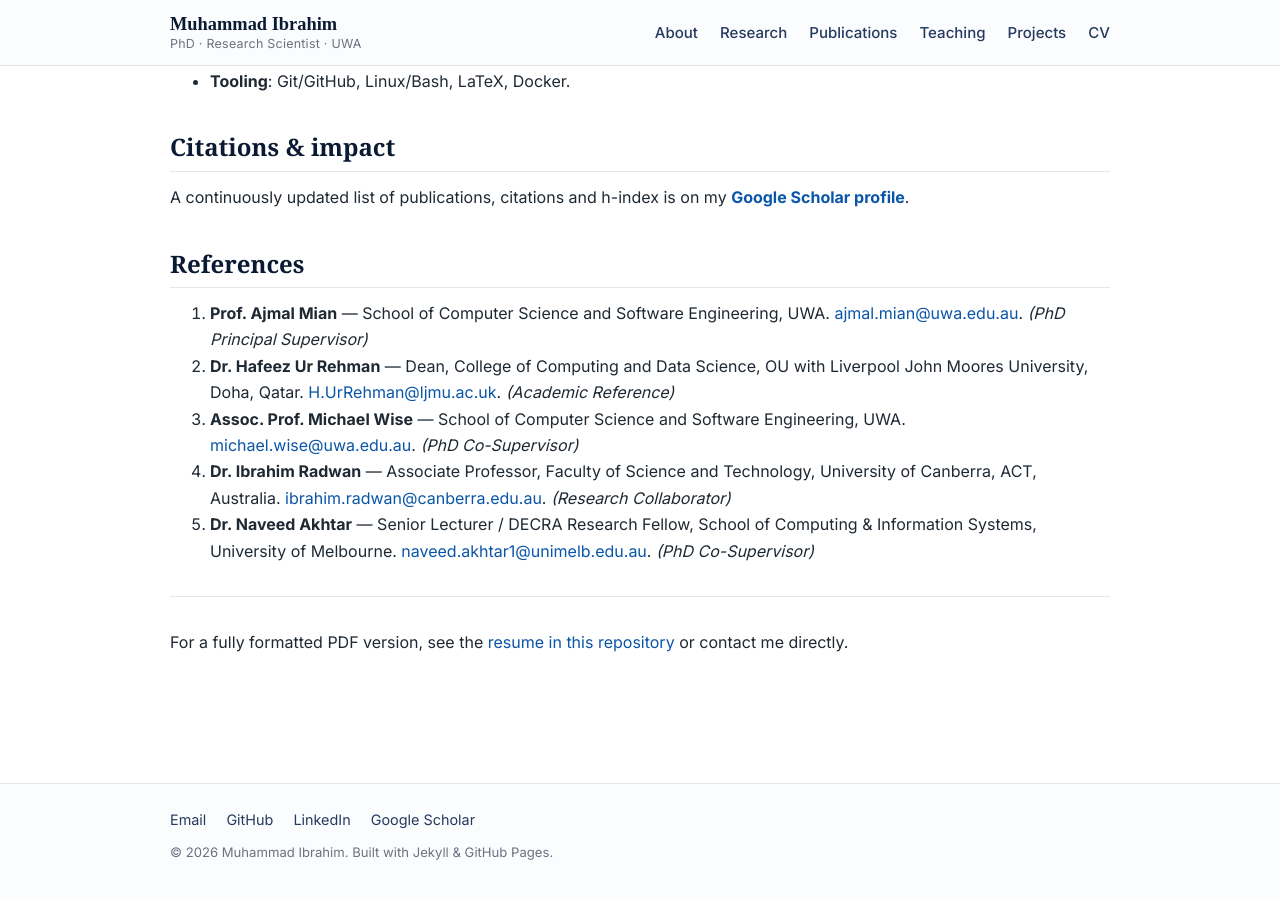
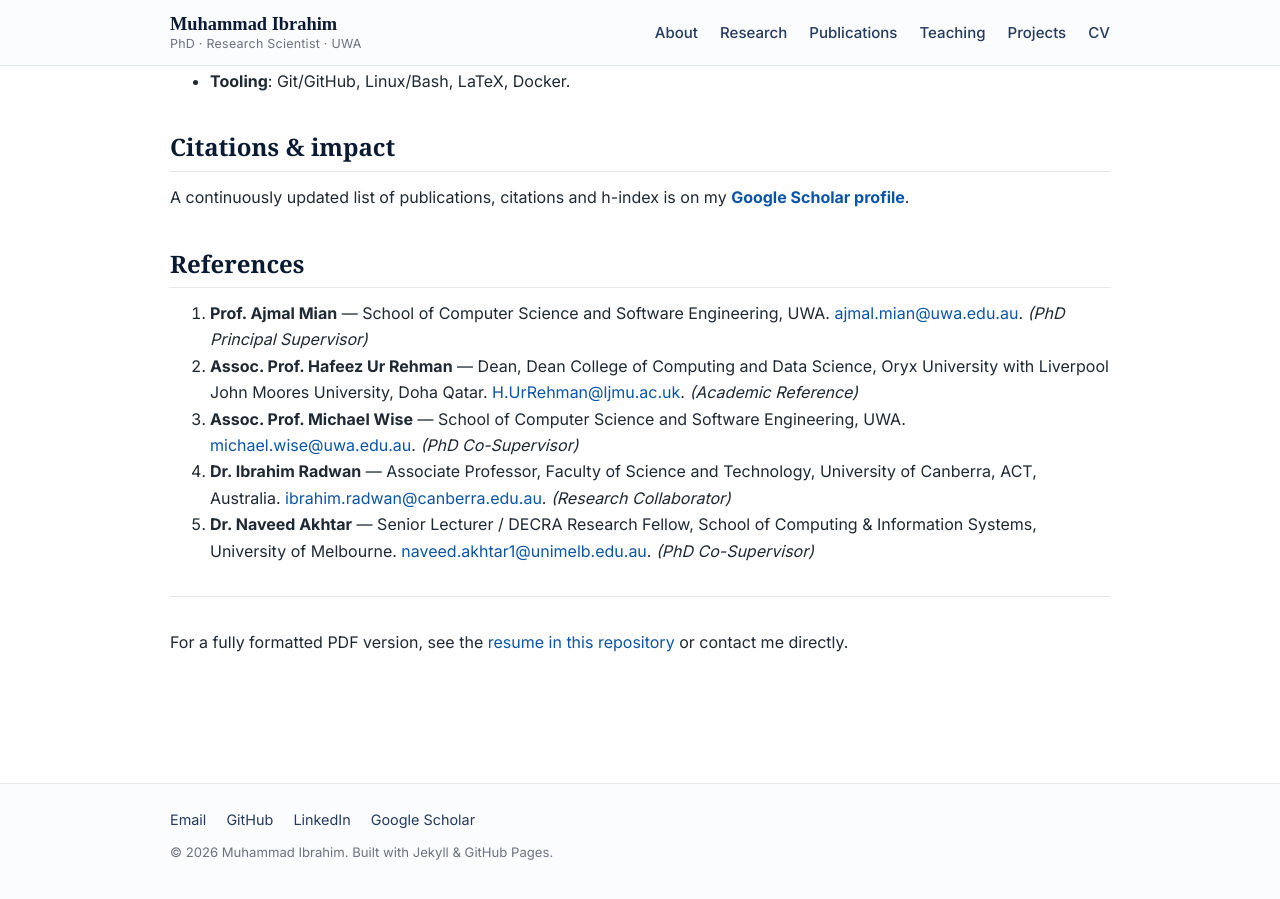
Before and after one commit to ibrahimuwa/ibrahimuwa.github.io, a Jekyll site: the page built from cv.md, in a window 1280 px wide and 900 px high, scrolled down 1282 px. Built offline with Jekyll 4.4.1, drawn with Linux system fonts in a browser that asks for light colours; some web fonts are replaced.

Commit message:
Update cv.md

```diff
--- a/cv.md
+++ b/cv.md
@@ -46,7 +46,7 @@ A continuously updated list of publications, citations and h-index is on my **[G
 ## References
 
 1. **Prof. Ajmal Mian** — School of Computer Science and Software Engineering, UWA. <a href="mailto:ajmal.mian@uwa.edu.au">ajmal.mian@uwa.edu.au</a>. *(PhD Principal Supervisor)*
-2. **Dr. Hafeez Ur Rehman** — Dean, College of Computing and Data Science, OU with Liverpool John Moores University, Doha, Qatar. <a href="mailto:H.UrRehman@ljmu.ac.uk">H.UrRehman@ljmu.ac.uk</a>. *(Academic Reference)*
+2. **Assoc. Prof. Hafeez Ur Rehman** — Dean, Dean College of Computing and Data Science, Oryx University with Liverpool John Moores University, Doha  Qatar. <a href="mailto:H.UrRehman@ljmu.ac.uk">H.UrRehman@ljmu.ac.uk</a>. *(Academic Reference)*
 3. **Assoc. Prof. Michael Wise** — School of Computer Science and Software Engineering, UWA. <a href="mailto:michael.wise@uwa.edu.au">michael.wise@uwa.edu.au</a>. *(PhD Co-Supervisor)*
 4. **Dr. Ibrahim Radwan** — Associate Professor, Faculty of Science and Technology, University of Canberra, ACT, Australia. <a href="mailto:ibrahim.radwan@canberra.edu.au">ibrahim.radwan@canberra.edu.au</a>. *(Research Collaborator)*
 5. **Dr. Naveed Akhtar** — Senior Lecturer / DECRA Research Fellow, School of Computing &amp; Information Systems, University of Melbourne. <a href="mailto:naveed.akhtar1@unimelb.edu.au">naveed.akhtar1@unimelb.edu.au</a>. *(PhD Co-Supervisor)*
```
